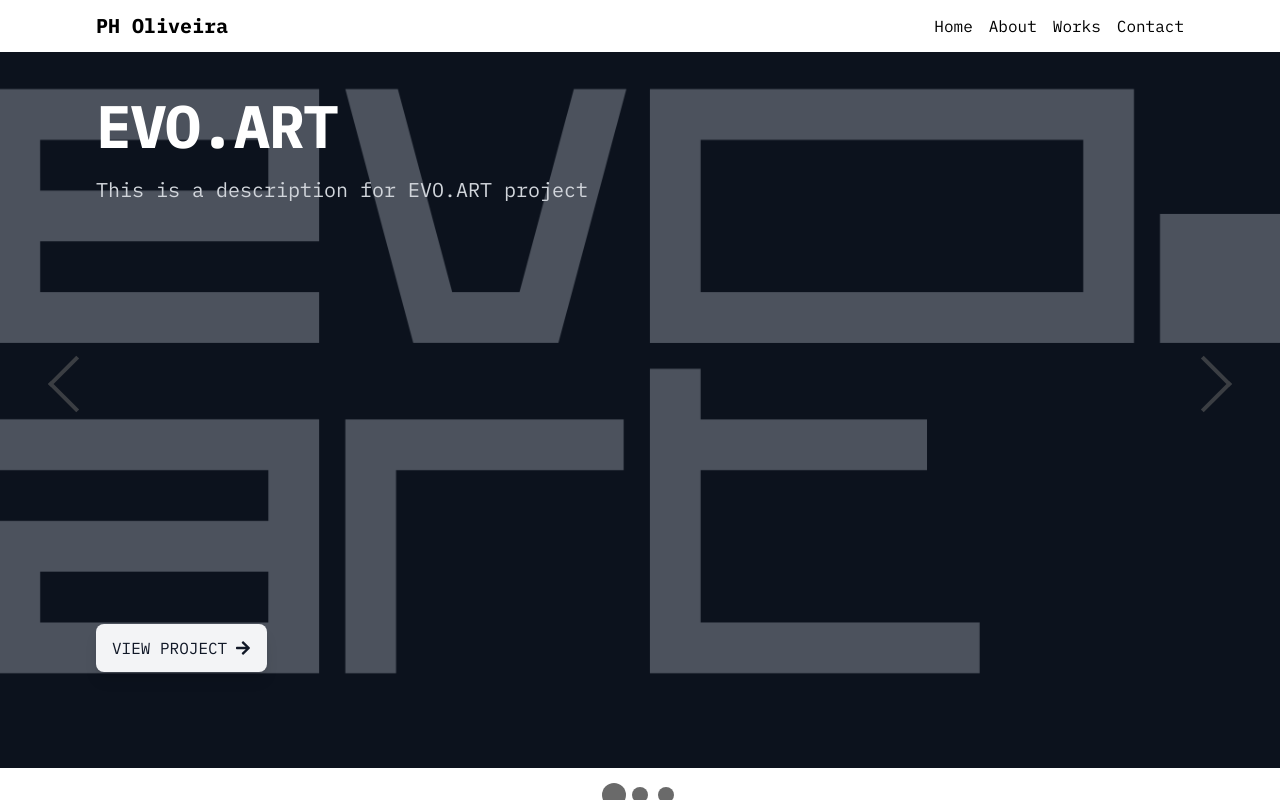
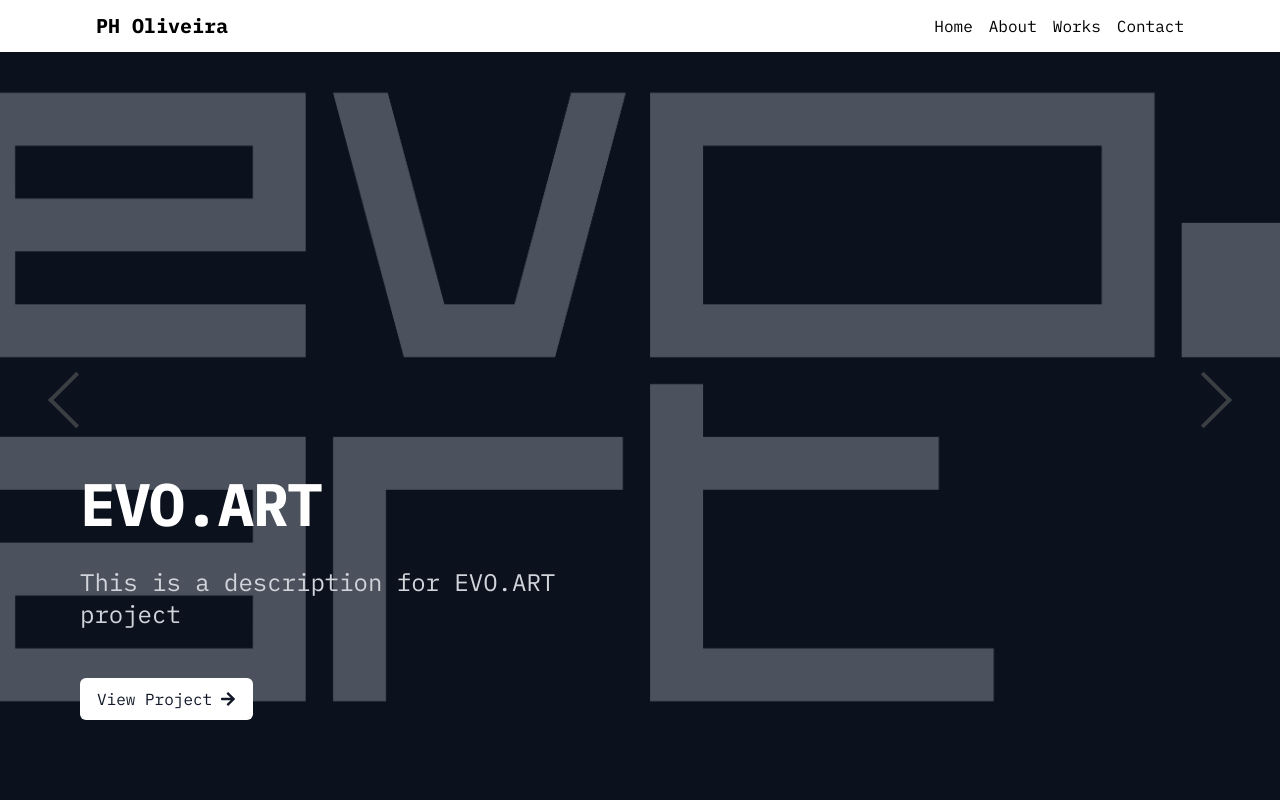
Before and after one commit to PauloHSOliveira/new-portfolio, a Next.js app: page /works in a window 1280 px wide. Built offline with nearby package versions, Linux system fonts and the light colour scheme.

Commit message:
fix slider

```diff
--- a/src/components/ProjectCarousel/ProjectCarousel.tsx
+++ b/src/components/ProjectCarousel/ProjectCarousel.tsx
@@ -29,13 +29,31 @@ const projects: Project[] = [
 
 const ProjectCarousel = () => {
   const router = useRouter()
+
   const handleProjectClick = (projectName: string) => {
     router.push(`/projects/${projectName}`)
   }
 
   return (
-    <div className="h-screen w-screen">
-      <AwesomeSlider>
+    <div className="h-screen w-screen overflow-hidden relative">
+      <AwesomeSlider
+        organicArrows={true}
+        selected={0}
+        fillParent={true}
+        infinite={true}
+        mobileTouch={true}
+        animation="cubeAnimation"
+        cssModule={{
+          slider: 'slider fluid-slider',
+          slide: 'slide fluid-slide',
+          bullet: 'bullet fluid-bullet',
+          active: 'active fluid-active',
+          visible: 'visible fluid-visible',
+          button: 'button fluid-button',
+          play: 'play fluid-play',
+          pause: 'pause fluid-pause',
+        }}
+      >
         {projects.map((project) => (
           <div
             key={project.name}
@@ -45,18 +63,18 @@ const ProjectCarousel = () => {
               className="h-full w-full bg-center bg-cover"
               style={{ backgroundImage: `url(${project.image})` }}
             >
-              <div className="h-full w-full bg-gray-900 bg-opacity-75 p-24">
-                <div className="flex flex-col justify-start h-full">
-                  <h1 className="text-4xl font-bold tracking-tight text-white sm:text-5xl md:text-6xl">
+              <div className="absolute inset-0 bg-gray-900 bg-opacity-75">
+                <div className="flex flex-col h-full items-start justify-end p-10 md:p-20">
+                  <h1 className="text-4xl sm:text-5xl md:text-6xl font-bold tracking-tight text-white">
                     {project.name}
                   </h1>
-                  <p className="mt-3 text-base text-gray-300 sm:mt-5 sm:text-lg sm:max-w-xl sm:mx-auto md:mt-5 md:text-xl lg:mx-0">
+                  <p className="mt-3 sm:mt-5 md:mt-8 text-base sm:text-lg md:text-xl lg:text-2xl text-gray-300 max-w-lg">
                     {project.description}
                   </p>
-                  <div className="mt-auto">
+                  <div className="mt-8 md:mt-12">
                     <button
                       onClick={() => handleProjectClick(project.name)}
-                      className="btn-gray-900 btn border-none p-0 px-4 rounded-lg bg-gray-100 hover:bg-gray-50 shadow-lg inline-flex items-center justify-center text-base font-medium text-gray-900 hover:text-gray-900"
+                      className="inline-flex items-center justify-center px-4 py-2 border border-transparent text-base font-medium rounded-md text-gray-900 bg-white hover:bg-gray-100 focus:outline-none focus:ring-2 focus:ring-offset-2 focus:ring-gray-500"
                     >
                       View Project
                       <FaArrowRight className="ml-2" />
```
